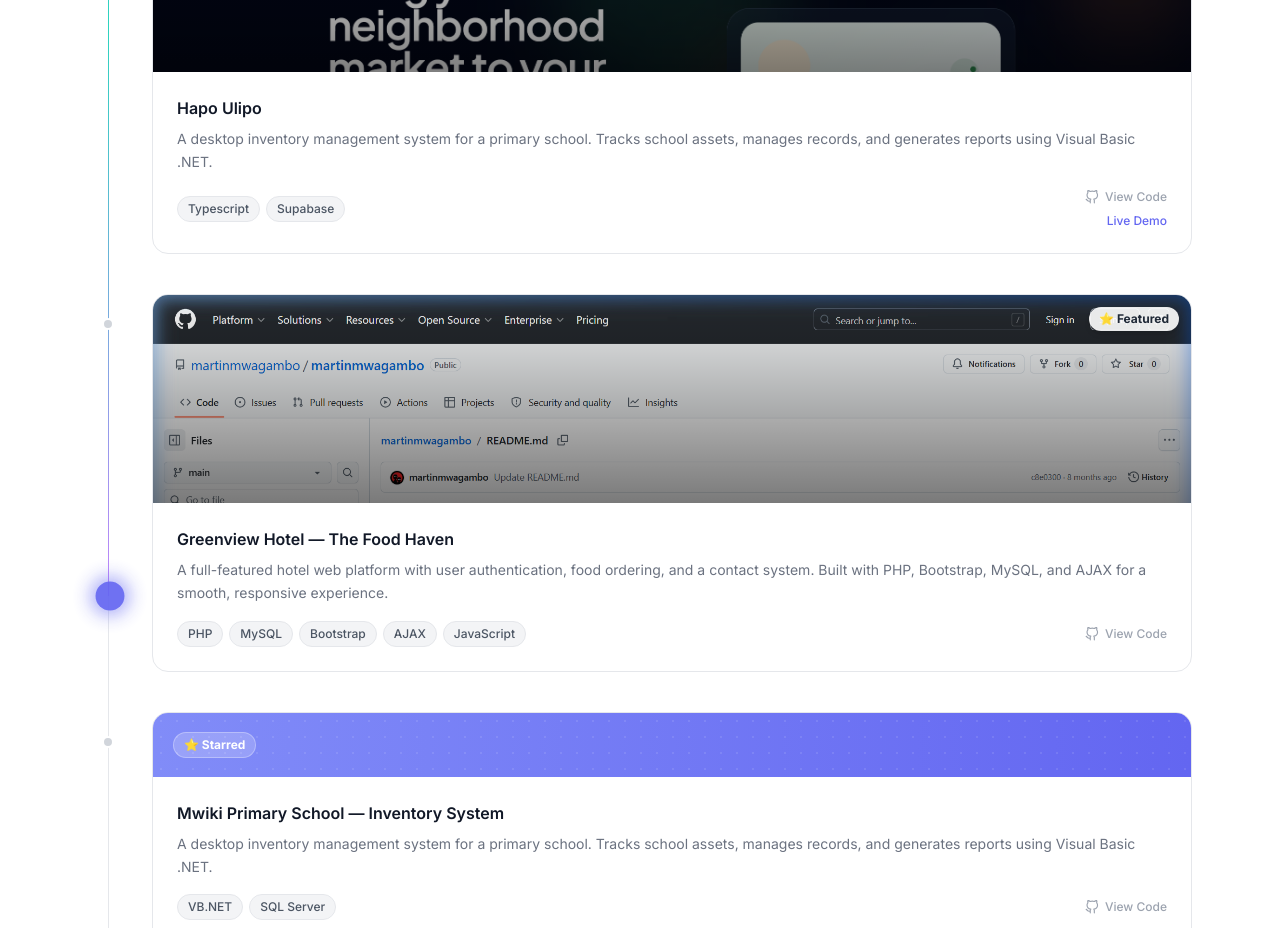
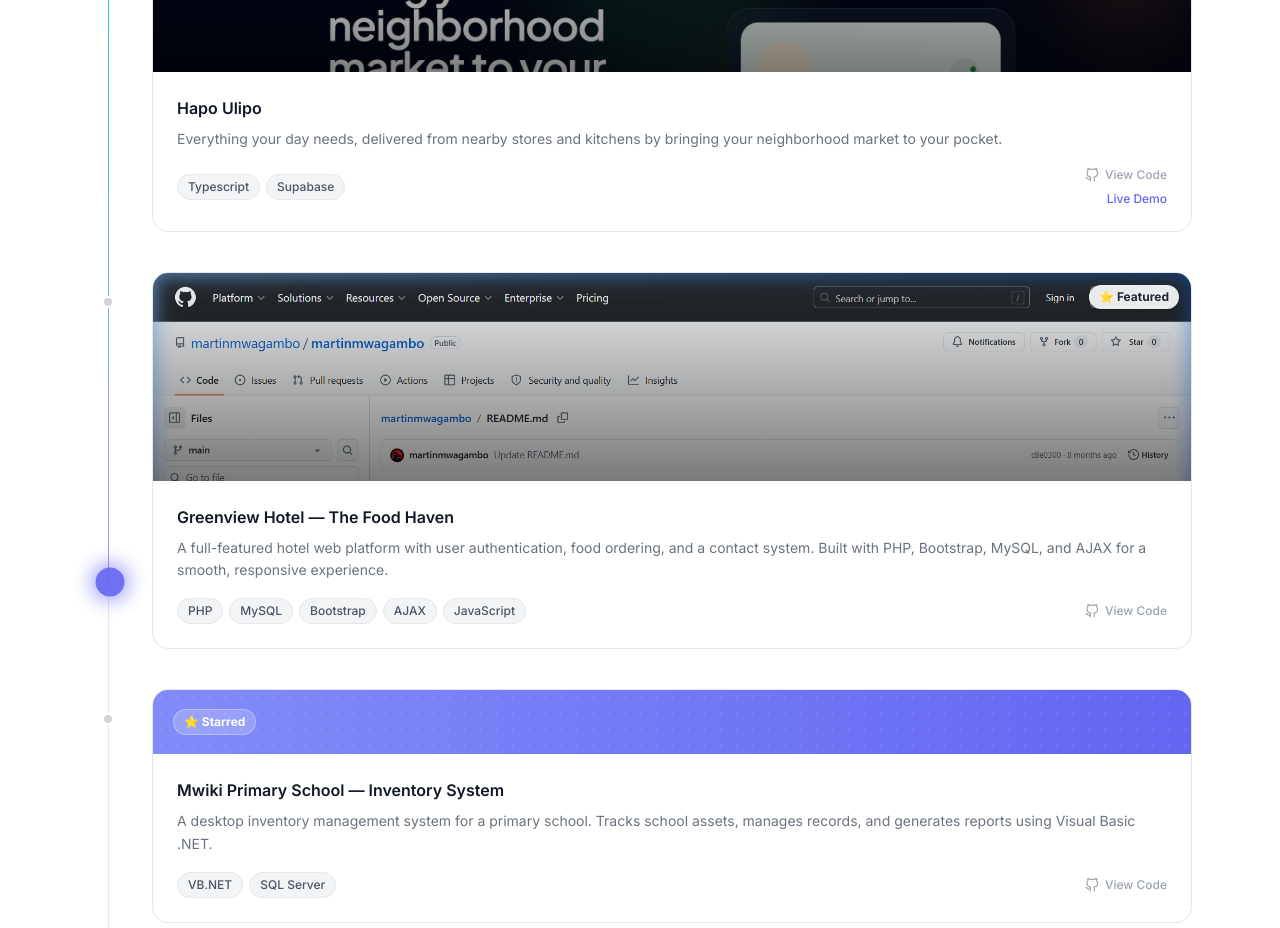
Before and after one commit to martinmwagambo/Mwagambo_Portfolio, a React (Vite) app: page / in a window 1280 px wide. Shown: the part 3860-4788 px from the top of the page. Built offline with nearby package versions, Linux system fonts and the light colour scheme.

Commit message:
Change Hapo Ulipo project description
Updated project description for Hapo Ulipo.

```diff
--- a/src/components/Projects.jsx
+++ b/src/components/Projects.jsx
@@ -36,7 +36,7 @@ const projects = [
   },
   {
     title: 'Hapo Ulipo',
-    description: 'A desktop inventory management system for a primary school. Tracks school assets, manages records, and generates reports using Visual Basic .NET.',
+    description: 'Everything your day needs, delivered from nearby stores and kitchens by bringing your neighborhood market to your pocket.',
     stack: ['Typescript', 'Supabase'],
     github: 'https://github.com/martinmwagambo/hapo-ulipo',
     live: 'https://hapoulipo.vercel.app/',
```
